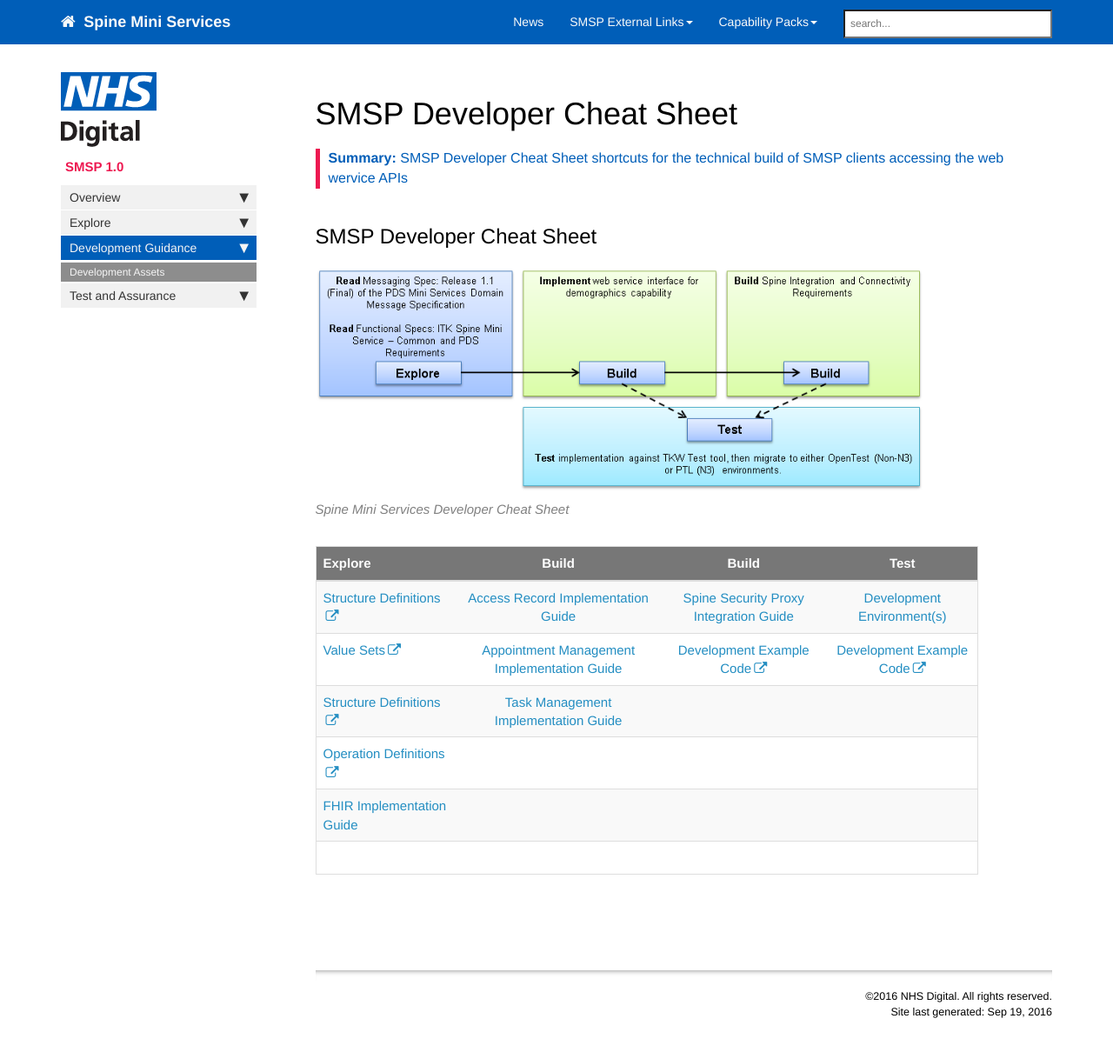
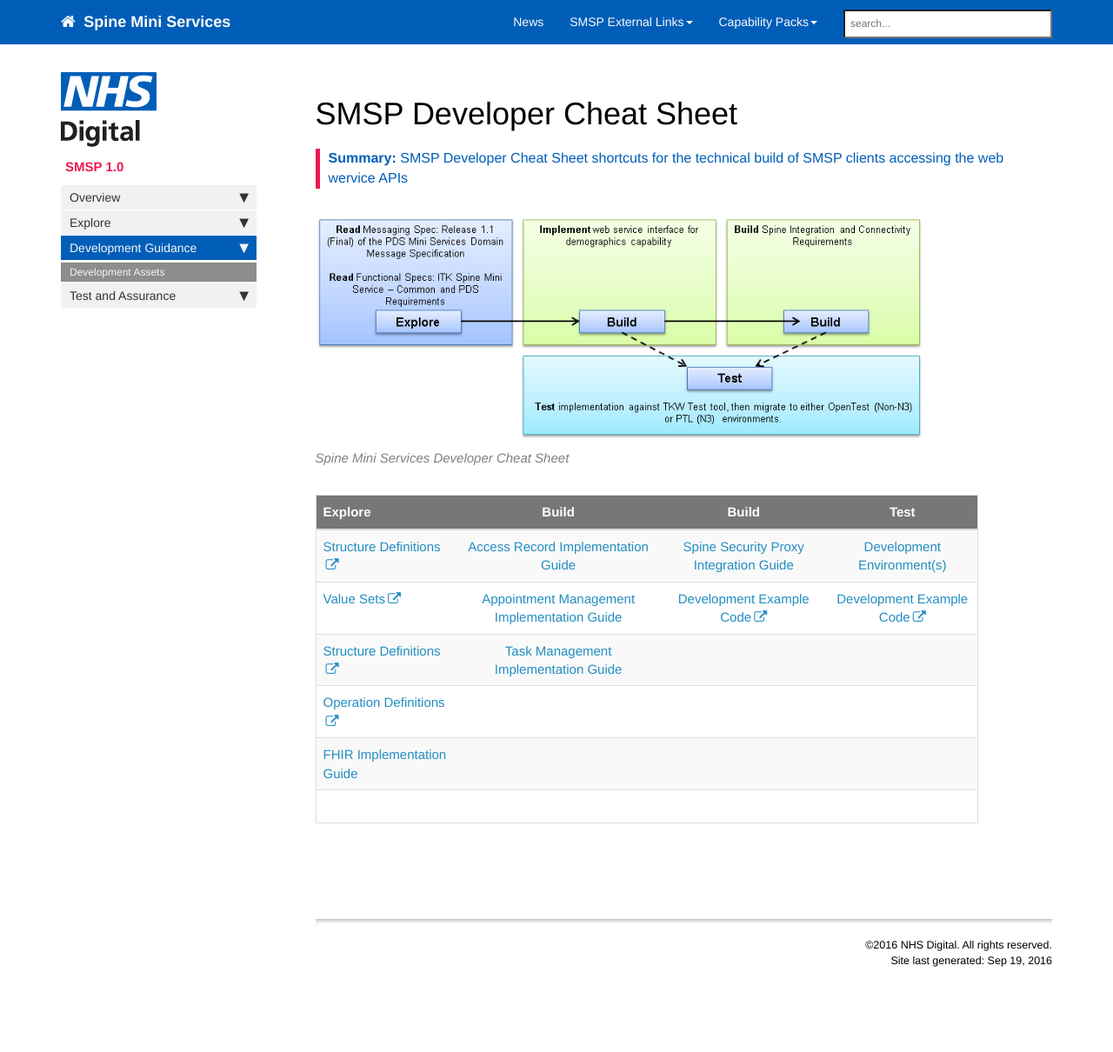
Before and after one commit to dobsonrd/smsp, a Jekyll site: the page built from pages/smsp/smsp_dev_assets.md, in a window 1280 px wide and 1224 px high. Shown: the top 1210 px of the window at 87% size. Built offline with Jekyll 4.4.1, drawn with Linux system fonts in a browser that asks for light colours; nearby versions of some CDN libraries; comment, search, counter and statistics services are not loaded.

Commit message:
Update smsp_dev_assets.md

```diff
--- a/pages/smsp/smsp_dev_assets.md
+++ b/pages/smsp/smsp_dev_assets.md
@@ -7,8 +7,6 @@ permalink: smsp_dev_assets.html
 folder: smsp
 toc: false
 ---
-
-## SMSP Developer Cheat Sheet
 
 {% include image.html file="smsp_cheatsheet.png" alt="smsp cheat sheet" caption="Spine Mini Services Developer Cheat Sheet" %}
 
```
